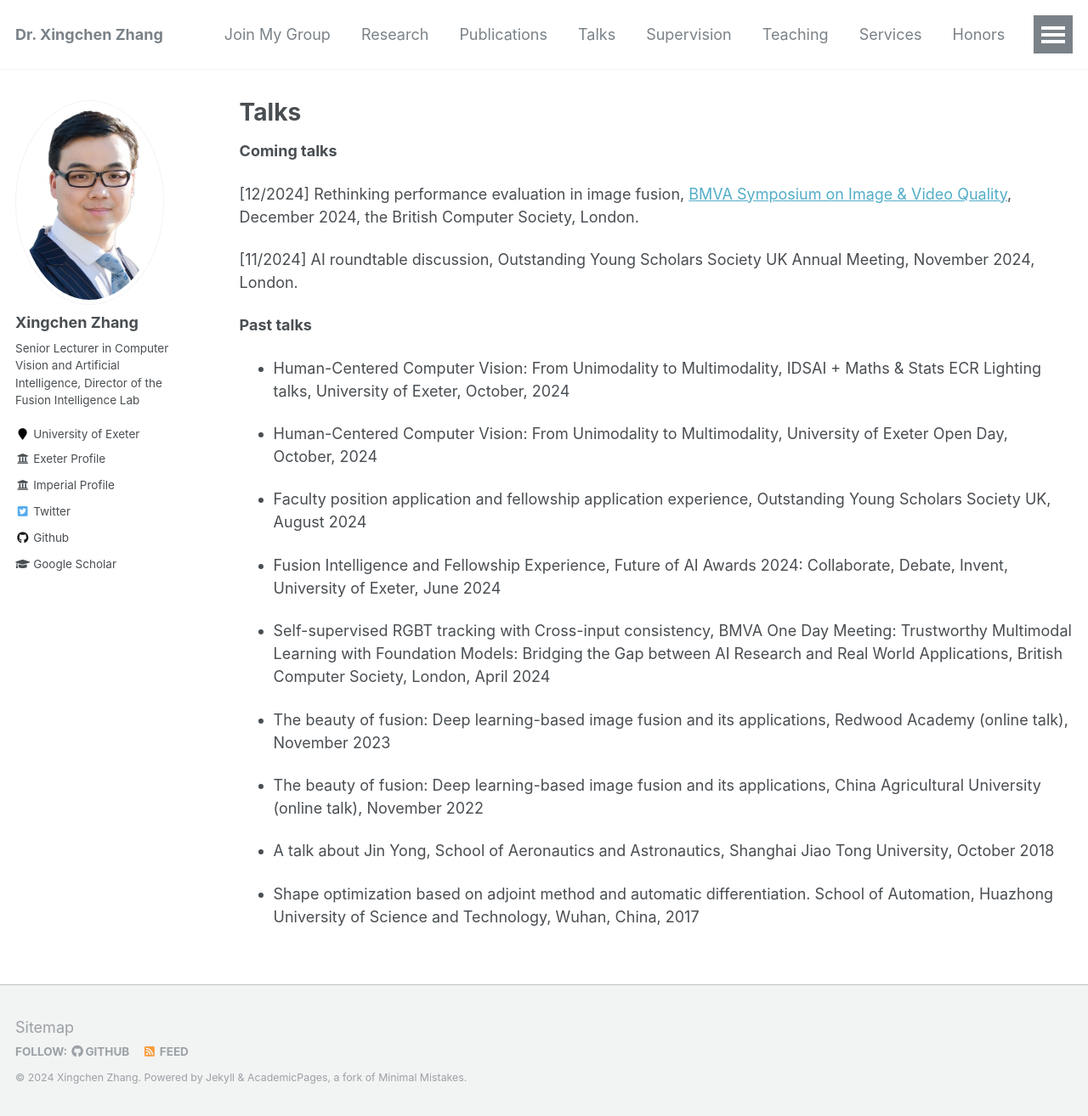
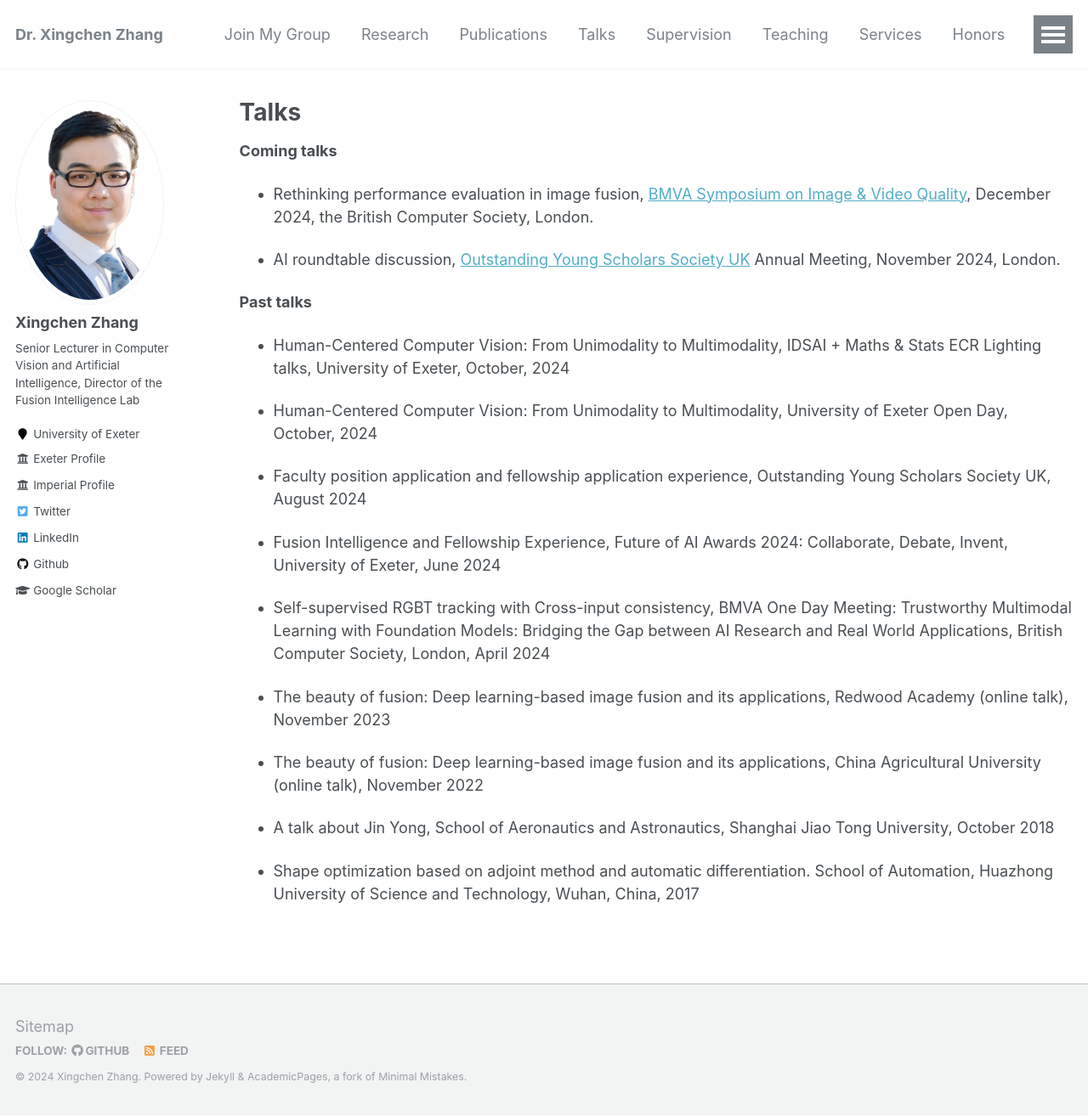
Before and after one commit to xingchenzhang/xingchenzhang.github.io, a Jekyll site: the page built from _pages/talks.md, in a window 1280 px wide and 1314 px high. Shown: the whole window at 85% size. Built offline with Jekyll 4.4.1, drawn with Linux system fonts in a browser that asks for light colours.

Commit message:
update talks and research

```diff
--- a/_config.yml
+++ b/_config.yml
@@ -104,7 +104,7 @@ author:
   instagram        :
   impactstory      : #"https://profiles.impactstory.org/u/xxxx-xxxx-xxxx-xxxx"
   lastfm           :
-  linkedin         :
+  linkedin         :  "https://www.linkedin.com/in/xingchen-zhang-56006794/?trk=hp-identity-name"
   orcid            :
   pinterest        :
   soundcloud       :
--- a/_pages/talks.md
+++ b/_pages/talks.md
@@ -7,9 +7,9 @@ author_profile: true
 
 **Coming talks**
 
-[12/2024] Rethinking performance evaluation in image fusion, [BMVA Symposium on Image & Video Quality](https://www.bmva.org/meetings/24-12-11-ImageandVideoQualityAssessment.html), December 2024, the British Computer Society, London.
+- Rethinking performance evaluation in image fusion, [BMVA Symposium on Image & Video Quality](https://www.bmva.org/meetings/24-12-11-ImageandVideoQualityAssessment.html), December 2024, the British Computer Society, London.
 
-[11/2024] AI roundtable discussion, Outstanding Young Scholars Society UK Annual Meeting, November 2024, London.
+- AI roundtable discussion, [Outstanding Young Scholars Society UK](https://www.oyss.org.uk/) Annual Meeting, November 2024, London.
 
 **Past talks**
 
```
Also changed, not shown: _pages/about.md (+3 -2 lines), _pages/research.md (+2 -1 lines).
